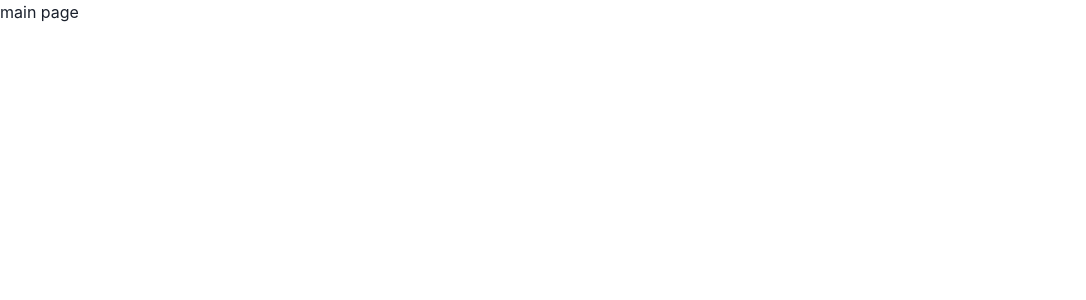
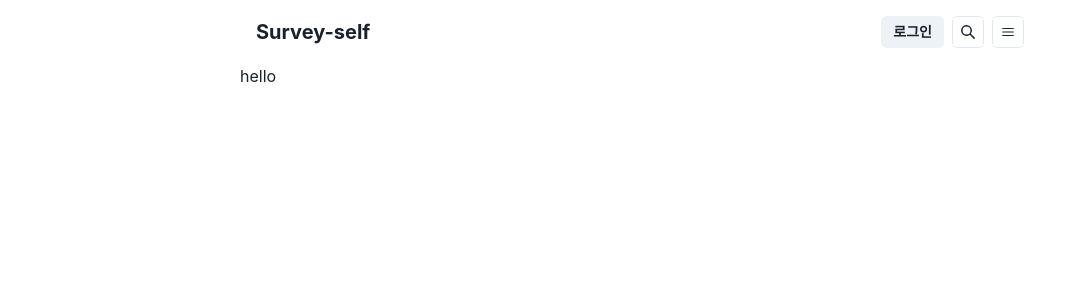
Before and after one commit to zero-koo/survey-self-next, a Next.js app: page / in a window 1280 px wide. Shown: the top 300 px of the page, without its empty margins (0-1086 px from the left). Built offline with nearby package versions, Linux system fonts and the light colour scheme.

Commit message:
feat: 기본 레이아웃 및 루트 헤더 구현

```diff
--- /dev/null
+++ b/components/layouts/base-container.tsx
@@ -0,0 +1,20 @@
+import { Box, As } from '@chakra-ui/react';
+
+type props = React.ComponentProps<typeof Box> & {
+  children: React.ReactNode;
+  maxW?: string;
+  as?: As;
+};
+
+export default function BaseContainer({
+  children,
+  maxW = '50rem',
+  as = 'div',
+  ...restProps
+}: props) {
+  return (
+    <Box as={as} minW={'18.75rem'} maxW={maxW} marginInline={'auto'} {...restProps}>
+      {children}
+    </Box>
+  );
+}
--- /dev/null
+++ b/components/layouts/root-header.tsx
@@ -0,0 +1,34 @@
+import { HamburgerIcon, SearchIcon } from '@chakra-ui/icons';
+import { Button, Flex, Heading, HStack, IconButton, Spacer } from '@chakra-ui/react';
+import Link from 'next/link';
+import BaseContainer from './base-container';
+
+export default function RootHeader() {
+  return (
+    <BaseContainer as={'header'}>
+      <Flex h={['3.5rem', '3.5rem', '4rem']} px={4} py={3} alignItems={'center'}>
+        <Heading size={'md'}>Survey-self</Heading>
+        <Spacer />
+        <HStack>
+          <Link href={'/login'}>
+            <Button size={'sm'} aria-label="Login">
+              로그인
+            </Button>
+          </Link>
+          <IconButton
+            size={'sm'}
+            variant="outline"
+            aria-label="Search Icon"
+            icon={<SearchIcon />}
+          />
+          <IconButton
+            size={'sm'}
+            variant="outline"
+            aria-label="Menu Icon"
+            icon={<HamburgerIcon />}
+          />
+        </HStack>
+      </Flex>
+    </BaseContainer>
+  );
+}
--- /dev/null
+++ b/components/layouts/root.tsx
@@ -0,0 +1,11 @@
+import { ReactElement } from 'react';
+import RootHeader from './root-header';
+
+export default function RootLayout({ children }: { children: ReactElement }) {
+  return (
+    <>
+      <RootHeader />
+      <main>{children}</main>
+    </>
+  );
+}
--- a/package.json
+++ b/package.json
@@ -9,6 +9,7 @@
     "lint": "next lint"
   },
   "dependencies": {
+    "@chakra-ui/icons": "^2.0.15",
     "@chakra-ui/react": "^2.4.6",
     "@emotion/react": "^11.10.5",
     "@emotion/styled": "^11.10.5",
--- a/pages/_app.tsx
+++ b/pages/_app.tsx
@@ -1,11 +1,14 @@
 import '../styles/globals.css';
 import type { AppProps } from 'next/app';
 import { ChakraProvider } from '@chakra-ui/react';
+import RootLayout from '../components/layouts/root';
 
 export default function App({ Component, pageProps }: AppProps) {
   return (
     <ChakraProvider>
-      <Component {...pageProps} />
+      <RootLayout>
+        <Component {...pageProps} />
+      </RootLayout>
     </ChakraProvider>
   );
 }
--- a/pages/index.tsx
+++ b/pages/index.tsx
@@ -1,3 +1,5 @@
+import BaseContainer from '../components/layouts/base-container';
+
 export default function Home() {
-  return <div>main page</div>;
+  return <BaseContainer>hello</BaseContainer>;
 }
```
Also changed, not shown: 1 other file (tests, documents, lock files or other folders).
